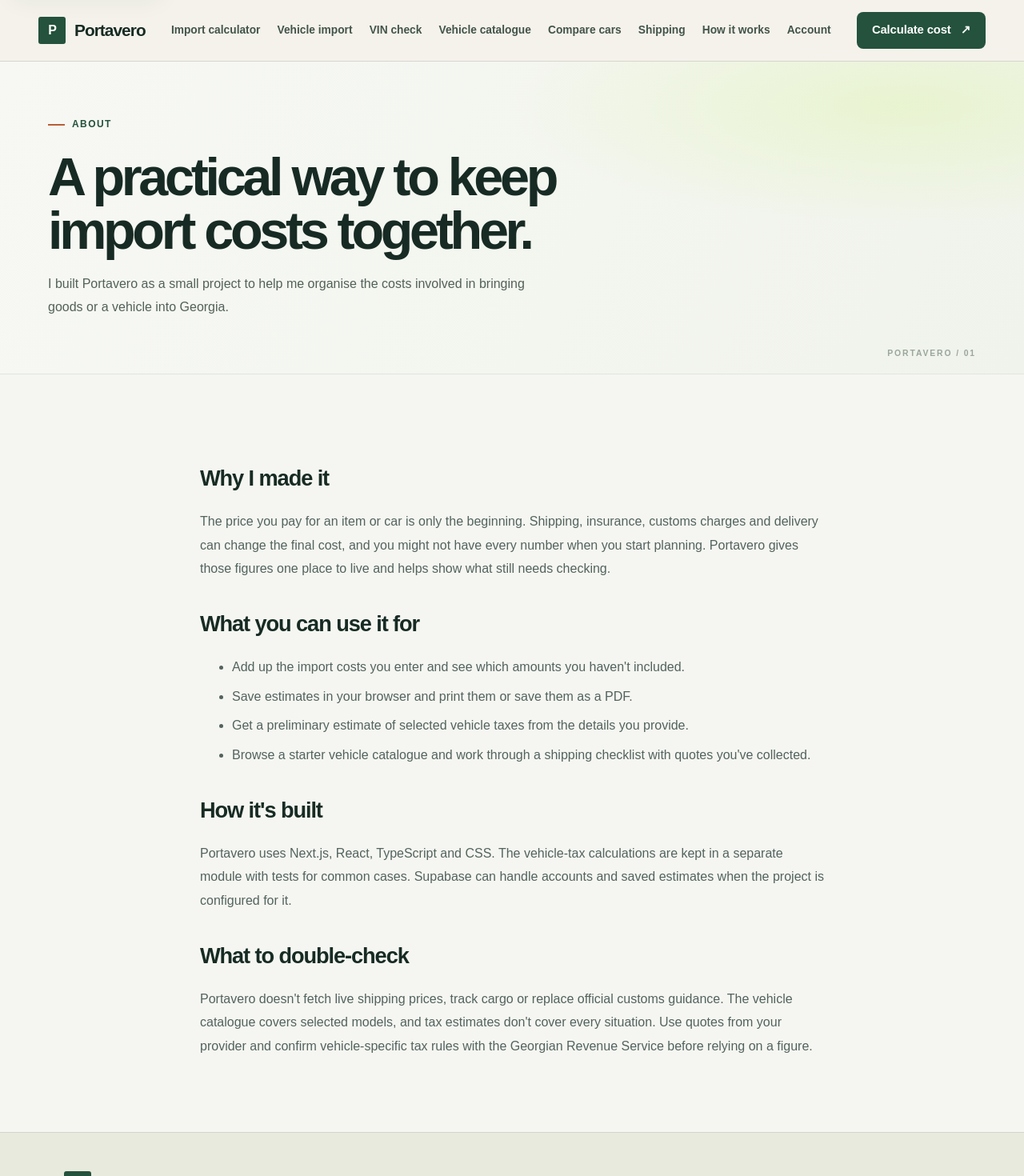
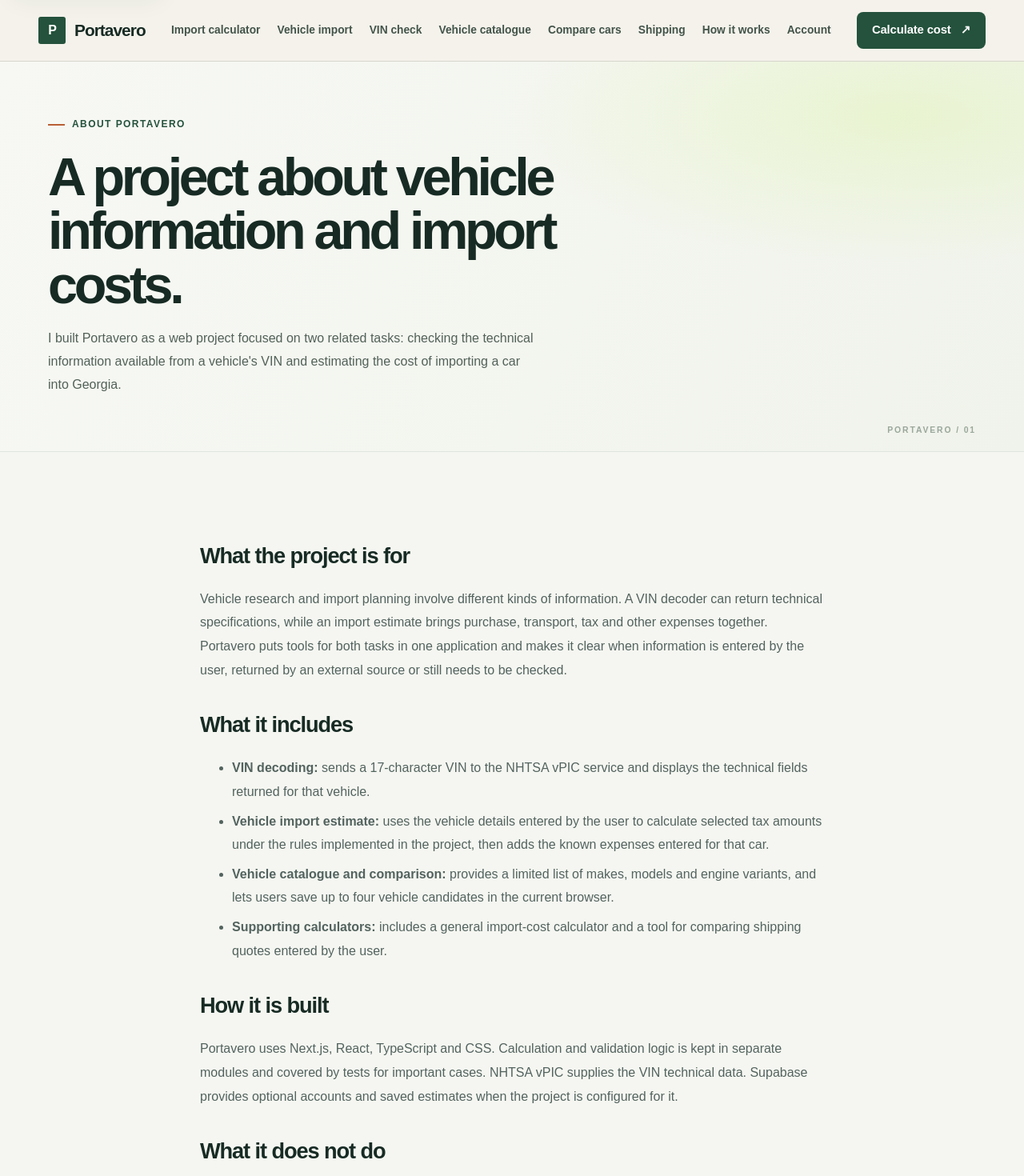
Before and after one commit to GIORGIO2032Q4E/portavero, a Next.js app: page /about in a window 1280 px wide. Shown: the top 1470 px of the page at 80% size. Built offline with nearby package versions, Linux system fonts and the light colour scheme; no server answers.

Commit message:
Clarify Portavero project purpose and scope

```diff
--- a/src/app/about/page.tsx
+++ b/src/app/about/page.tsx
@@ -2,7 +2,7 @@ import type { Metadata } from "next";
 
 export const metadata: Metadata = {
   title: "About Portavero",
-  description: "Why I built Portavero, what it helps with, and where its estimates have limits."
+  description: "A vehicle-import project focused on VIN technical data and preliminary import-cost estimates for Georgia."
 };
 
 export default function AboutPage() {
@@ -10,29 +10,31 @@ export default function AboutPage() {
     <>
       <section className="page-hero">
         <div className="container">
-          <span className="eyebrow">About</span>
-          <h1>A practical way to keep import costs together.</h1>
-          <p>I built Portavero as a small project to help me organise the costs involved in bringing goods or a vehicle into Georgia.</p>
+          <span className="eyebrow">About Portavero</span>
+          <h1>A project about vehicle information and import costs.</h1>
+          <p>I built Portavero as a web project focused on two related tasks: checking the technical information available from a vehicle's VIN and estimating the cost of importing a car into Georgia.</p>
         </div>
       </section>
       <section className="section">
         <div className="container content-narrow prose">
-          <h2>Why I made it</h2>
-          <p>The price you pay for an item or car is only the beginning. Shipping, insurance, customs charges and delivery can change the final cost, and you might not have every number when you start planning. Portavero gives those figures one place to live and helps show what still needs checking.</p>
+          <h2>What the project is for</h2>
+          <p>Vehicle research and import planning involve different kinds of information. A VIN decoder can return technical specifications, while an import estimate brings purchase, transport, tax and other expenses together. Portavero puts tools for both tasks in one application and makes it clear when information is entered by the user, returned by an external source or still needs to be checked.</p>
 
-          <h2>What you can use it for</h2>
+          <h2>What it includes</h2>
           <ul>
-            <li>Add up the import costs you enter and see which amounts you haven't included.</li>
-            <li>Save estimates in your browser and print them or save them as a PDF.</li>
-            <li>Get a preliminary estimate of selected vehicle taxes from the details you provide.</li>
-            <li>Browse a starter vehicle catalogue and work through a shipping checklist with quotes you've collected.</li>
+            <li><strong>VIN decoding:</strong> sends a 17-character VIN to the NHTSA vPIC service and displays the technical fields returned for that vehicle.</li>
+            <li><strong>Vehicle import estimate:</strong> uses the vehicle details entered by the user to calculate selected tax amounts under the rules implemented in the project, then adds the known expenses entered for that car.</li>
+            <li><strong>Vehicle catalogue and comparison:</strong> provides a limited list of makes, models and engine variants, and lets users save up to four vehicle candidates in the current browser.</li>
+            <li><strong>Supporting calculators:</strong> includes a general import-cost calculator and a tool for comparing shipping quotes entered by the user.</li>
           </ul>
 
-          <h2>How it's built</h2>
-          <p>Portavero uses Next.js, React, TypeScript and CSS. The vehicle-tax calculations are kept in a separate module with tests for common cases. Supabase can handle accounts and saved estimates when the project is configured for it.</p>
+          <h2>How it is built</h2>
+          <p>Portavero uses Next.js, React, TypeScript and CSS. Calculation and validation logic is kept in separate modules and covered by tests for important cases. NHTSA vPIC supplies the VIN technical data. Supabase provides optional accounts and saved estimates when the project is configured for it.</p>
 
-          <h2>What to double-check</h2>
-          <p>Portavero doesn't fetch live shipping prices, track cargo or replace official customs guidance. The vehicle catalogue covers selected models, and tax estimates don't cover every situation. Use quotes from your provider and confirm vehicle-specific tax rules with the Georgian Revenue Service before relying on a figure.</p>
+          <h2>What it does not do</h2>
+          <p>The VIN decoder does not search accident, title, ownership, odometer, service or auction records, and it does not retrieve auction photos. A missing result is not evidence of a clean history. Some vehicles, especially those built for markets outside the United States, may return limited VIN information.</p>
+          <p>Portavero does not fetch live shipping prices, book or track transport, or provide an official tax assessment. The vehicle catalogue is limited, and the estimator only covers the cases represented by its current inputs and rules. It currently includes a GEL 480 fee amount configured in the calculator; confirm the applicable fees and tax treatment with the <a href="https://www.rs.ge/CarClearance-en" target="_blank" rel="noreferrer">Georgian Revenue Service</a> before relying on an estimate.</p>
+          <p>The aim is to make the information and assumptions visible, not to present a preliminary calculation as a final import price.</p>
         </div>
       </section>
     </>
```
